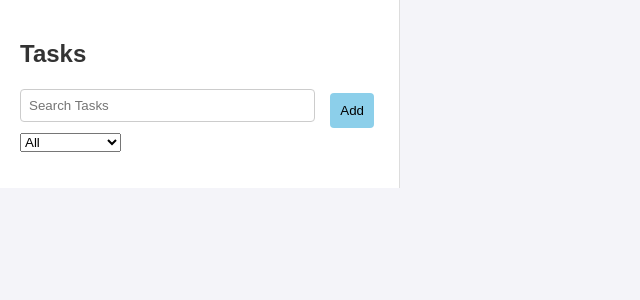
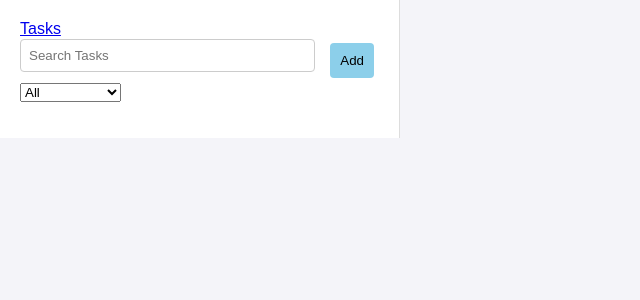
Before and after one commit to gutsy4heart/React, a React app: page / in a window 1280 px wide. Shown: the top 300 px of the page, without its empty margins (0-640 px from the left). Built offline with nearby package versions, Linux system fonts and the light colour scheme.

Commit message:
check work

```diff
--- a/src/components/TaskList.tsx
+++ b/src/components/TaskList.tsx
@@ -30,7 +30,7 @@ const TaskList: React.FC<TaskListProps> = ({ viewTaskDetails, startEditingTask,
 
     return (
         <div className={'task-list'}>
-            <h2>Tasks</h2>
+            <a href=' '>Tasks</a>
 
             <div style={{ display: 'flex', gap: '10px', alignItems: 'center' }}>
                 <input
```
Also changed, not shown: 2 other files (tests, documents, lock files or other folders).
